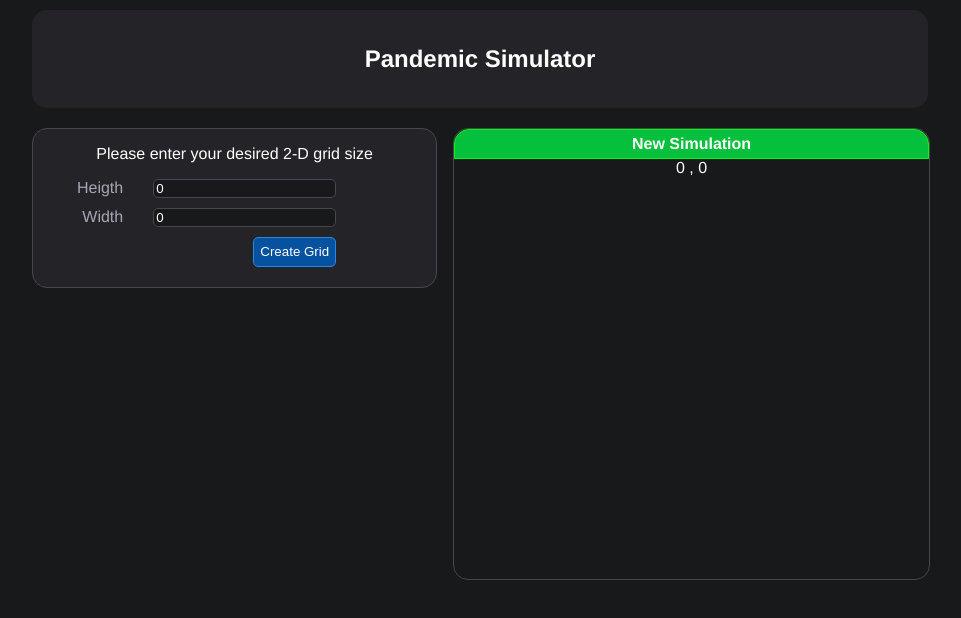
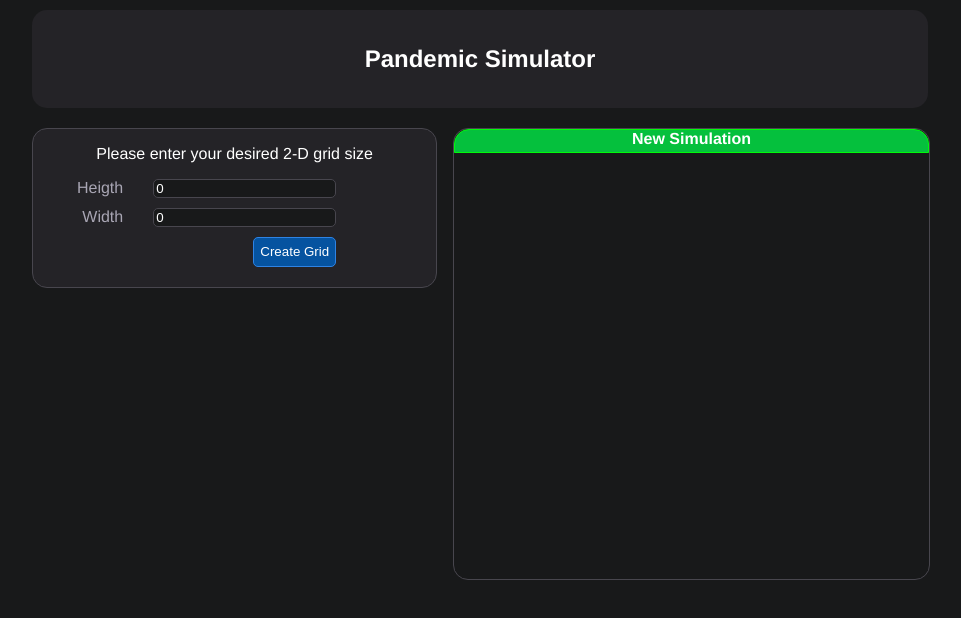
Before and after one commit to Josue0117/pandemic-simulator, a Vue app: page / in a window 1280 px wide. Shown: the top 618 px of the page, without its empty margins (160-1121 px from the left). Built offline with nearby package versions, Linux system fonts and the light colour scheme.

Commit message:
New funtionality to Grid component: dinamic grid

```diff
--- a/src/App.vue
+++ b/src/App.vue
@@ -24,7 +24,6 @@ export default {
     createCustomGrid( inputHeight , inputWidth ) {
       this.height = inputHeight;
       this.width  = inputWidth;
-      console.log(this.height + " " + this.width);
     }
   },
 }
@@ -51,4 +50,11 @@ div.container{
   width: 70%;
   left: 15%;
 }
+
+td{
+        border: solid 1px #48464e;
+        border-radius: 5px;
+        background: #242327;
+        height: 30px;
+    }
 </style>
--- a/src/components/Grid.vue
+++ b/src/components/Grid.vue
@@ -1,21 +1,34 @@
 <template>
-    <div>
+    <section>
         <header>New Simulation</header>
-        <section>
-            {{ height }} , {{ width }}
-        </section>
-    </div>
+        <table id="grid">
+        </table>
+    </section>
 </template>
 
 <script>
 export default {
     props: [ 'height' , 'width'],
+    updated: function() {
+        const table = document.getElementById("grid");
 
+        for(let i=0; i<this.height; i++){
+            var newRow = document.createElement('tr');
+            for(let j=0; j<this.width; j++){
+                var newTd = document.createElement('td');
+                newTd.setAttribute('id','id'+i+','+j);
+                newTd.setAttribute('class','grid');
+                newRow.appendChild(newTd);
+            }
+            table.appendChild(newRow);
+        }
+        console.log(this.height+' '+this.width);
+    },
 }
 </script>
 
 <style scoped>
-    div{
+    section{
         position: absolute;
         top: 127.81px;
         width: 53%;
@@ -26,10 +39,15 @@ export default {
     }
 
     header{
-        padding: 5px;
+        height: 5%;
         background: #05c03d;
         border-radius:15px 15px 0px 0px;
         border: solid 1px #00fa0c;
         font-weight: bold;
     }
+
+    table{
+        width: 100%;
+        height: 95%;
+    }
 </style>
--- a/src/components/GridForm.vue
+++ b/src/components/GridForm.vue
@@ -5,12 +5,12 @@
             <div class="form-control" :class="{invalid: invalidHeight == true}">
                 <label for="height">Heigth</label>
                 <input id="height" name="height" type="number" v-model="height" @change="validateHeight"/>
-                <p class="invalid" v-if="invalidHeigth">Invalid input, just integer and less than 100 allowed</p>
+                <p class="invalid" v-if="invalidHeigth">Invalid input, just integer and less than 50 allowed</p>
             </div>
             <div class="form-control" :class="{invalid: invalidWidth == true}">
                 <label for="width">Width</label>
                 <input id="width" name="width" type="number" v-model="width" @change="validateWidth"/>
-                <p class="invalid" v-if="invalidWidth">Invalid input, just integer and less than 100 allowed</p>
+                <p class="invalid" v-if="invalidWidth">Invalid input, just integer and less than 50 allowed</p>
             </div>
             <div>
                 <button>Create Grid</button>
@@ -37,12 +37,10 @@ export default {
             } else {
                 console.log('Height: '+ this.height + ', Width: ' + this.width);
                 this.$emit( 'create-new-grid' , this.height , this.width );
-                this.height = 0;
-                this.width  = 0;
             }
         },
         validateHeight() {
-            if( this.height > 100 || !(this.height%1 == 0) || this.height < 0 ) {
+            if( this.height > 50 || !(this.height%1 == 0) || this.height < 0 ) {
                 this.invalidHeight = true;
                 this.height = 0;
             } else {
@@ -50,7 +48,7 @@ export default {
             }
         },
         validateWidth() {
-            if( this.width > 100 || !(this.width%1 == 0) || this.width < 0 ) {
+            if( this.width > 50 || !(this.width%1 == 0) || this.width < 0 ) {
                 this.invalidWidth = true;
                 this.width = 0;
             } else {
```
Also changed, not shown: src/assets/virus.jpg (added).
